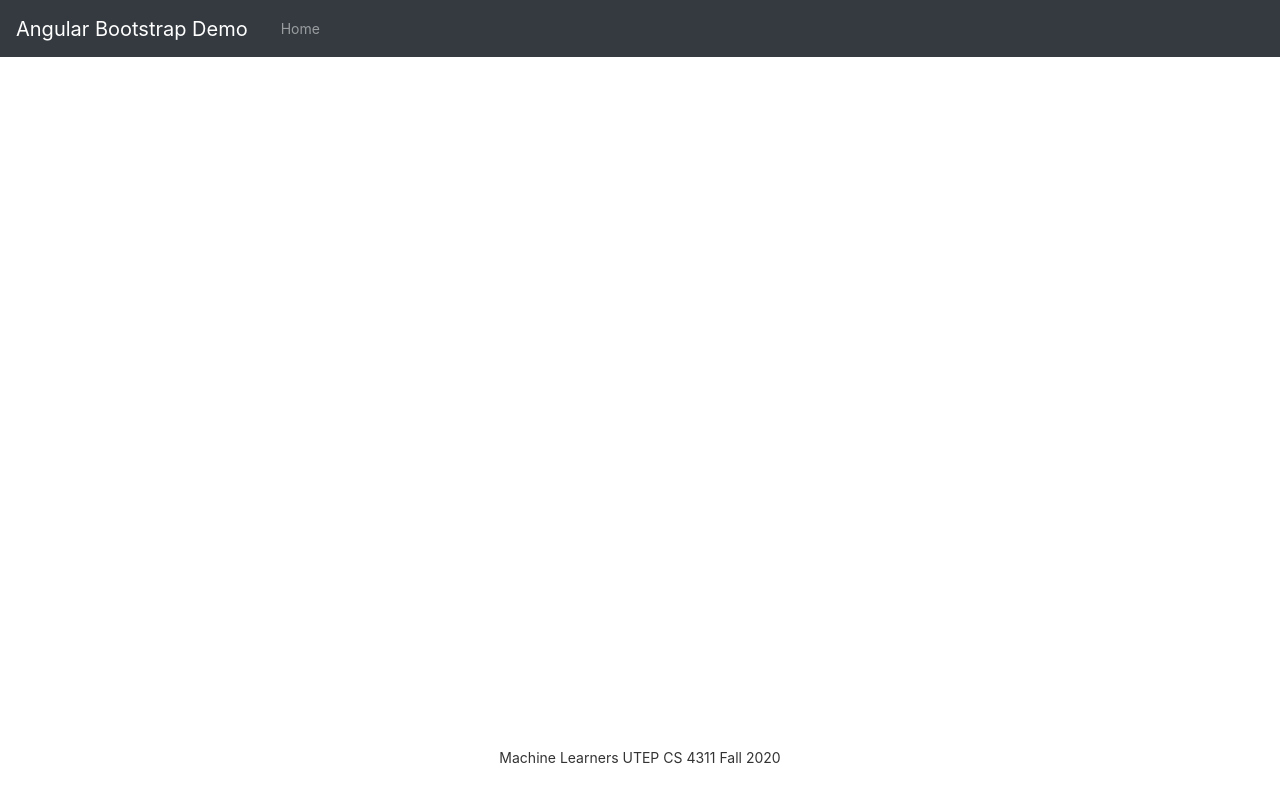
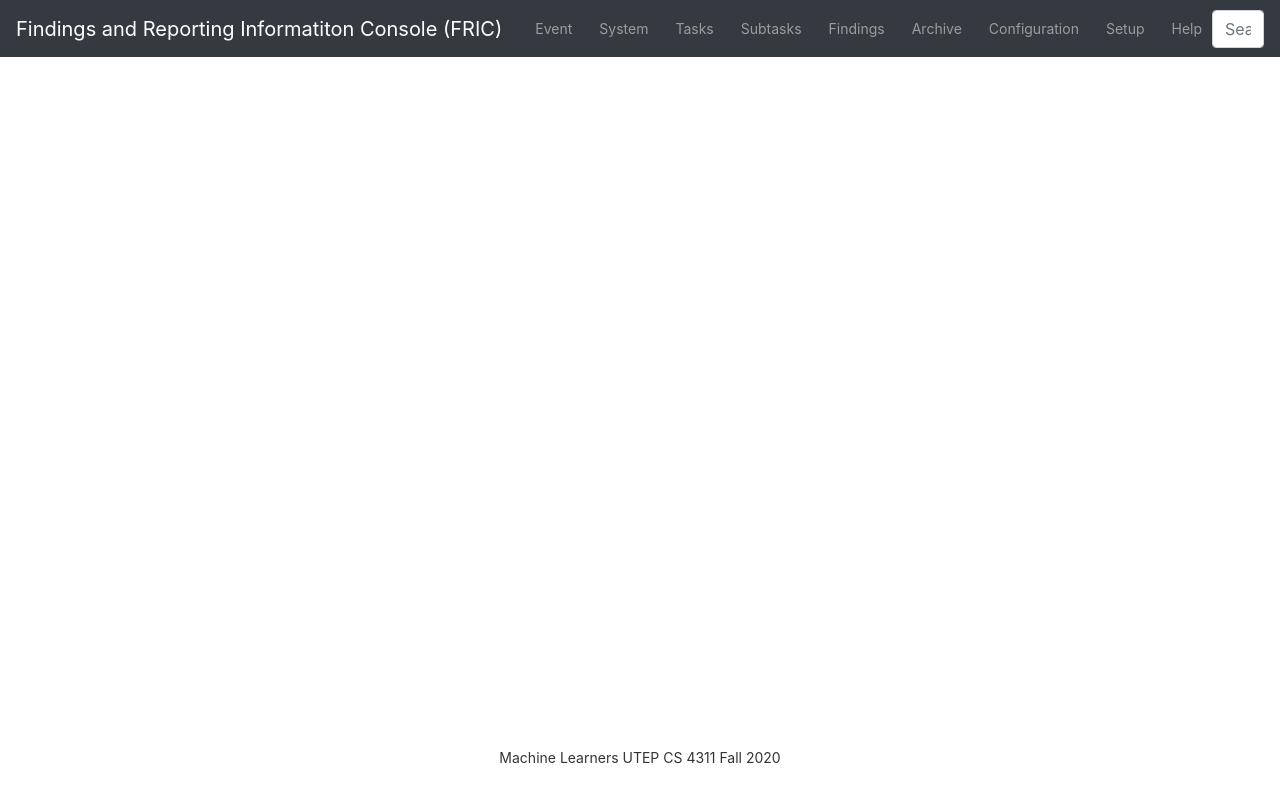
Before and after one commit to xm94/software-2-machine-learners, an Angular app in the folder fric/: page / in a window 1280 px wide. Before the commit this address led to /home. Built offline with nearby package versions, Linux system fonts and the light colour scheme.

Commit message:
new navbar

```diff
--- a/fric/src/app/app-routing.module.ts
+++ b/fric/src/app/app-routing.module.ts
@@ -1,11 +1,12 @@
 import { NgModule } from '@angular/core';
 import { Routes, RouterModule } from '@angular/router';
 import { HomeComponent } from './home/home.component';
+import {FindingComponent} from './finding/finding.component'
 
 
 const routes: Routes = [
-  {path:  "", pathMatch:  "full",redirectTo:  "home"},
   {path: "home", component: HomeComponent},
+  {path: "finding", component: FindingComponent}
 ];
 
 @NgModule({
--- a/fric/src/app/app.component.html
+++ b/fric/src/app/app.component.html
@@ -1,3 +1,4 @@
-<app-header></app-header>
+<app-header>
+</app-header>
 <router-outlet></router-outlet>
 <app-footer></app-footer>
--- a/fric/src/app/header/header.component.html
+++ b/fric/src/app/header/header.component.html
@@ -1,5 +1,5 @@
 <nav class="navbar navbar-expand-md bg-dark navbar-dark fixed-top">
-    <a class="navbar-brand" href="#">Angular Bootstrap Demo</a>
+    <a class="navbar-brand" href="#">Findings and Reporting Informatiton Console (FRIC)</a>
     <button class="navbar-toggler" type="button" data-toggle="collapse" data-target="#navbarCollapse" aria-controls="navbarCollapse"
       aria-expanded="false" aria-label="Toggle navigation">
       <span class="navbar-toggler-icon"></span>
@@ -8,8 +8,35 @@
       <ul class="navbar-nav mr-auto">
 
         <li class="nav-item">
-          <a class="nav-link" routerLink="/home">Home</a>
+          <a class="nav-link" routerLink="/event">Event</a>
+        </li>
+        <li class="nav-item">
+          <a class="nav-link" routerLink="/system">System</a>
+        </li>
+        <li class="nav-item">
+          <a class="nav-link" routerLink="/tasks">Tasks</a>
+        </li>
+        <li class="nav-item">
+          <a class="nav-link" routerLink="/subtasks">Subtasks</a>
+        </li>
+        <li class="nav-item">
+          <a class="nav-link" routerLink="/findings">Findings</a>
+        </li>
+        <li class="nav-item">
+          <a class="nav-link" routerLink="/archive">Archive</a>
+        </li>
+        <li class="nav-item">
+          <a class="nav-link" routerLink="/configuration">Configuration</a>
+        </li>
+        <li class="nav-item">
+          <a class="nav-link" routerLink="/setup">Setup</a>
+        </li>
+        <li class="nav-item">
+          <a class="nav-link" routerLink="/help">Help</a>
         </li>
       </ul>
     </div>
+          <div class="md-form my-0">
+              <input class="form-control mr-sm-2" type="text" placeholder="Search">
+          </div>
   </nav>
```
